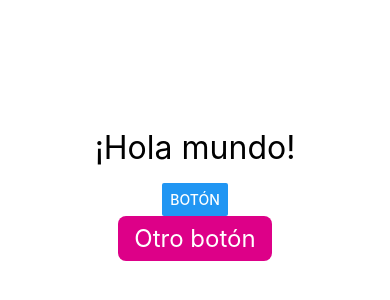
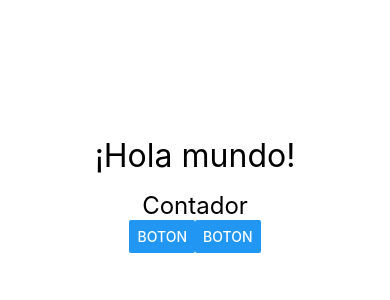
Before and after one commit to gorkavillara/react-native-grupo-02, a React Native app: screen / in a window 390 px wide. Shown: the part 236-536 px from the top of the page. Built offline with nearby package versions, Linux system fonts and the light colour scheme.

Commit message:
🐛 Debugging con Expo y con VSCode

```diff
--- a/App.tsx
+++ b/App.tsx
@@ -3,33 +3,30 @@ import {
   StyleSheet,
   Text,
   View,
-  Button,
-  Alert,
-  TouchableOpacity,
+  Button
 } from "react-native";
 
 export default function App() {
-  const handlePress = () => Alert.alert("Has hecho click");
+  const handlePress = () => {
+    let suma = 0
+
+    for (let index = 0; index < 10; index++) {
+      suma += index;
+      console.log(suma)
+    }
+  }
   return (
     <View style={styles.container}>
       <Text style={styles.texto} onPress={handlePress}>
         ¡Hola mundo!
       </Text>
-      <Button title="Botón" onPress={() => Alert.alert("Has hecho click")} />
-      <TouchableOpacity onPress={() => null}>
-        <Text
-          style={{
-            fontSize: 24,
-            paddingVertical: 8,
-            paddingHorizontal: 16,
-            backgroundColor: "#dd0088",
-            color: "white",
-            borderRadius: 8,
-          }}
-        >
-          Otro botón
-        </Text>
-      </TouchableOpacity>
+      <View>
+        <Text style={{ textAlign: "center", fontSize: 24 }}>Contador</Text>
+        <View style={{ flexDirection: "row" }}>
+          <Button title="boton" onPress={handlePress} />
+          <Button title="boton" onPress={handlePress} />
+        </View>
+      </View>
       <StatusBar style="auto" />
     </View>
   );
```
Also changed, not shown: 1 other file (tests, documents, lock files or other folders).
